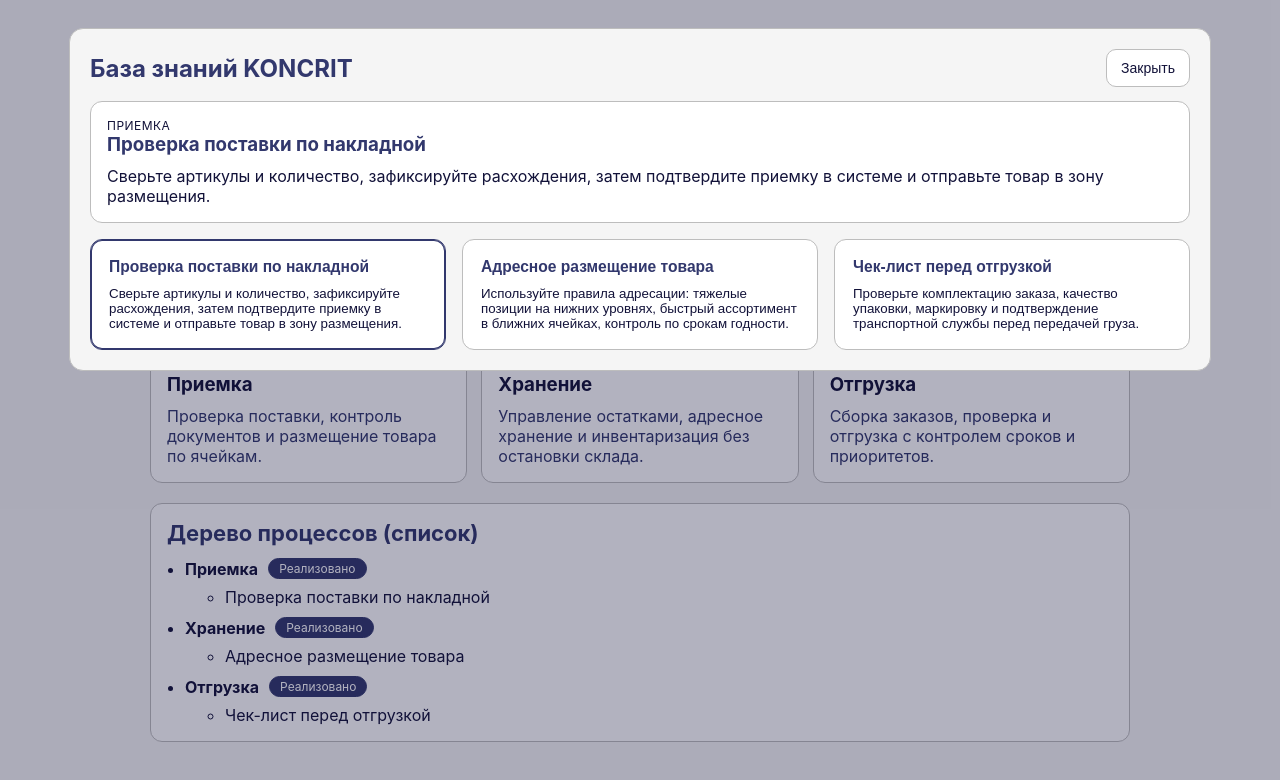
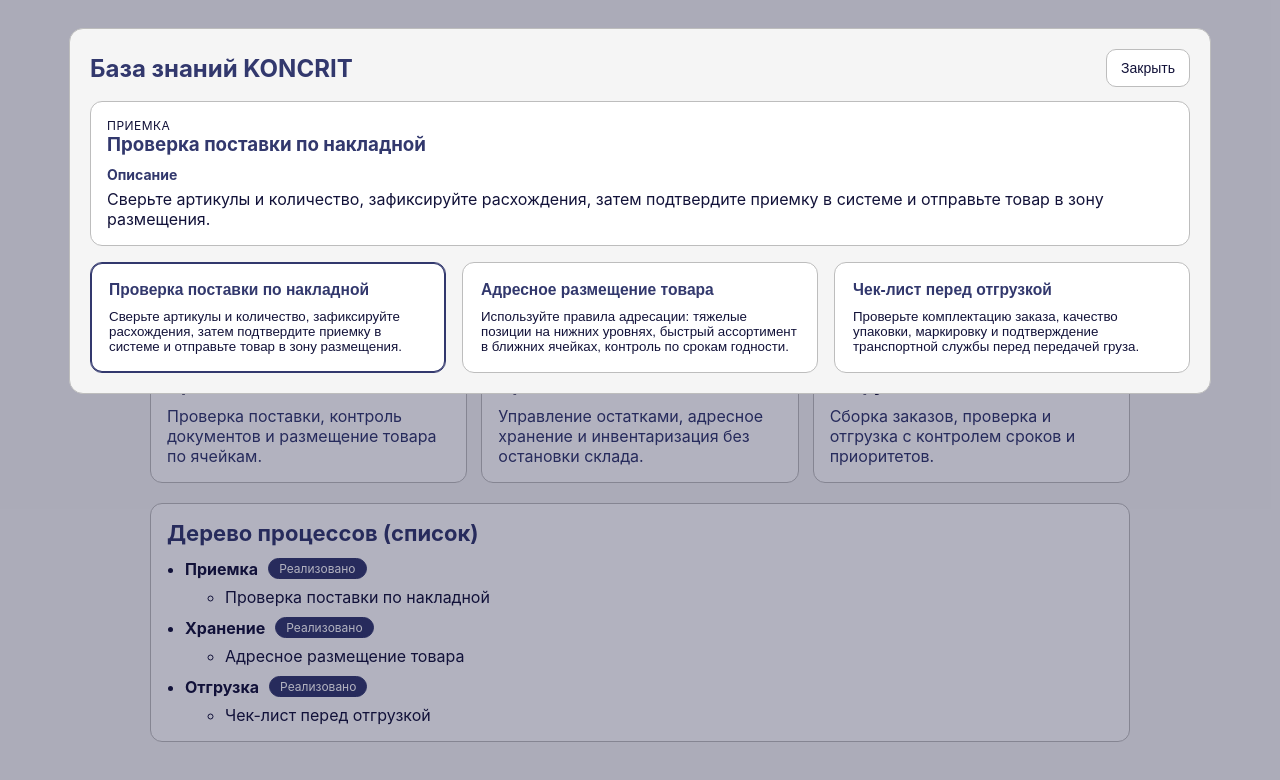
Before and after one commit to sashkadurneva-gif/wms-reference, a React (Create React App) app: page / in a window 1280 px wide. Both pictures are taken after a click on the button "Открыть базу знаний". Shown: the top 780 px of the page. Built offline with nearby package versions, Linux system fonts and the light colour scheme.

Commit message:
Normalize persistence and render structured knowledge template

```diff
--- a/src/App.css
+++ b/src/App.css
@@ -329,6 +329,20 @@
   color: #121239;
 }
 
+.article-block + .article-block {
+  margin-top: 10px;
+}
+
+.article-block h4 {
+  margin: 0 0 6px;
+  color: #32386d;
+  font-size: 14px;
+}
+
+.article-block p + p {
+  margin-top: 6px;
+}
+
 .search-message {
   margin-top: 10px !important;
   color: #32386d !important;
--- a/src/App.js
+++ b/src/App.js
@@ -44,6 +44,10 @@
 ];
 
 const CUSTOM_ARTICLES_STORAGE_KEY = "koncrit.customArticles";
+const ARTICLE_TEMPLATE_VERSION = 2;
+
+const TEMPLATE_RESULT_TEXT =
+  "Пользователь получает понятный и повторяемый сценарий работы в системе.";
 
 const loadCustomArticles = () => {
   try {
@@ -51,7 +55,8 @@
     if (!raw) return [];
     const parsed = JSON.parse(raw);
     if (!Array.isArray(parsed)) return [];
-    return parsed.filter(
+    return parsed
+      .filter(
         (item) =>
           item &&
           typeof item.id === "string" &&
@@ -59,7 +64,13 @@
           typeof item.title === "string" &&
           typeof item.content === "string" &&
           Array.isArray(item.keywords)
-    );
+      )
+      .map((item) => ({
+        ...item,
+        sourceRaw: typeof item.sourceRaw === "string" ? item.sourceRaw : "",
+        templateVersion:
+          typeof item.templateVersion === "number" ? item.templateVersion : ARTICLE_TEMPLATE_VERSION
+      }));
   } catch {
     return [];
   }
@@ -114,18 +125,30 @@
     .filter((word) => word.length > 3 && !STOP_WORDS.has(word))
     .slice(0, 8);
 
-  const content =
-    "Описание в формате справочника: " +
-    `${steps[0]}. Затем ${steps[1].charAt(0).toLowerCase()}${steps[1].slice(1)}. ` +
-    `После этого ${steps[2].charAt(0).toLowerCase()}${steps[2].slice(1)}. ` +
-    "Результат: процесс выполняется предсказуемо и прозрачно для пользователя.";
+  const content = [
+    "Цель:",
+    `Обеспечить выполнение функции: ${titleBase}.`,
+    "",
+    "Когда использовать:",
+    `Когда требуется сценарий: ${titleBase.toLowerCase()}.`,
+    "",
+    "Пошагово:",
+    `1. ${steps[0]}.`,
+    `2. ${steps[1]}.`,
+    `3. ${steps[2]}.`,
+    "",
+    "Результат:",
+    TEMPLATE_RESULT_TEXT
+  ].join("\n");
 
   return {
     id: existingId ?? `custom-${Date.now()}`,
     section: "Новый функционал",
     title,
     content,
-    keywords
+    keywords,
+    sourceRaw: normalizedInput,
+    templateVersion: ARTICLE_TEMPLATE_VERSION
   };
 };
 
@@ -169,7 +192,17 @@
 
   useEffect(() => {
     const customArticles = articles.filter((article) => article.section === "Новый функционал");
-    window.localStorage.setItem(CUSTOM_ARTICLES_STORAGE_KEY, JSON.stringify(customArticles));
+    const normalizedCustomArticles = customArticles.map((article) => {
+      if (article.templateVersion === ARTICLE_TEMPLATE_VERSION && article.sourceRaw) {
+        return article;
+      }
+      const fallbackSource = article.sourceRaw || article.title || article.content;
+      return buildKnowledgeArticleFromInput(fallbackSource, article.id);
+    });
+    window.localStorage.setItem(
+      CUSTOM_ARTICLES_STORAGE_KEY,
+      JSON.stringify(normalizedCustomArticles)
+    );
   }, [articles]);
 
   const openKnowledgeBase = () => {
@@ -196,6 +229,41 @@
         <React.Fragment key={`${part}-${index}`}>{part}</React.Fragment>
       )
     );
+
+  const renderStructuredContent = (content, phrase) => {
+    const lines = content.split("\n").map((line) => line.trim());
+    const sections = [];
+    let currentSection = null;
+
+    lines.forEach((line) => {
+      if (!line) return;
+      if (line.endsWith(":")) {
+        currentSection = { heading: line.replace(":", ""), body: [] };
+        sections.push(currentSection);
+        return;
+      }
+      if (!currentSection) {
+        currentSection = { heading: "Описание", body: [] };
+        sections.push(currentSection);
+      }
+      currentSection.body.push(line);
+    });
+
+    return sections.map((section) => (
+      <div key={section.heading} className="article-block">
+        <h4>{section.heading}</h4>
+        {section.body.map((line) => (
+          <p key={`${section.heading}-${line}`}>{renderWithHighlight(line, phrase)}</p>
+        ))}
+      </div>
+    ));
+  };
+
+  const getArticleSummary = (content) =>
+    content
+      .split("\n")
+      .map((line) => line.trim())
+      .find((line) => line && !line.endsWith(":")) || "Описание отсутствует.";
 
   const processTree = useMemo(() => {
     return [
@@ -272,18 +340,9 @@
       return;
     }
 
-    const currentDescription = articleToEdit.content.replace(
-      "Пользовательское описание: ",
-      ""
-    );
-    const cleanDescription = currentDescription.replace(
-      ". Система добавила этот функционал в структуру базы знаний понятным языком.",
-      ""
-    );
-
     const updatedDescription = window.prompt(
       "Обновите описание функциональности:",
-      cleanDescription
+      articleToEdit.sourceRaw || articleToEdit.title.replace("Функция: ", "")
     );
 
     if (!updatedDescription || !updatedDescription.trim()) {
@@ -416,7 +475,7 @@
             <article className="article-view">
               <p className="article-section">{selectedArticle.section}</p>
               <h3>{renderWithHighlight(selectedArticle.title, query)}</h3>
-              <p>{renderWithHighlight(selectedArticle.content, query)}</p>
+              <div>{renderStructuredContent(selectedArticle.content, query)}</div>
               {searchMessage && <p className="search-message">{searchMessage}</p>}
             </article>
 
@@ -434,7 +493,7 @@
                   }}
                 >
                   <h3>{article.title}</h3>
-                  <p>{article.content}</p>
+                  <p>{getArticleSummary(article.content)}</p>
                   {article.section === "Новый функционал" && (
                     <div className="feature-actions">
                       <span
```
Lines whose indentation alone changed are shown as unchanged.
